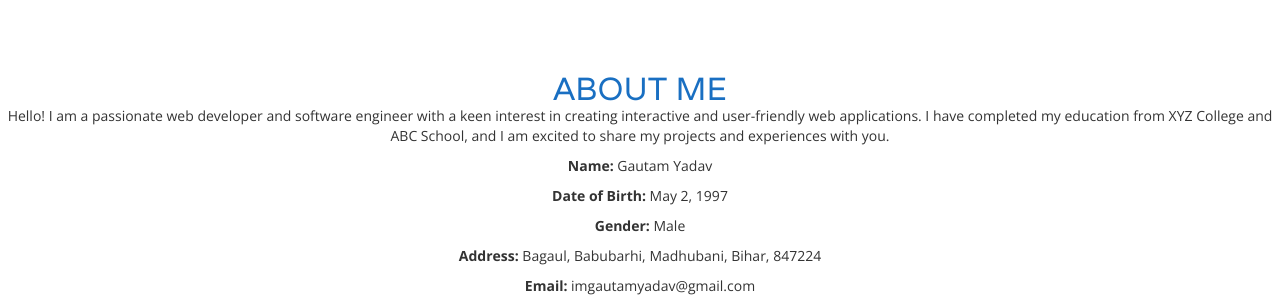
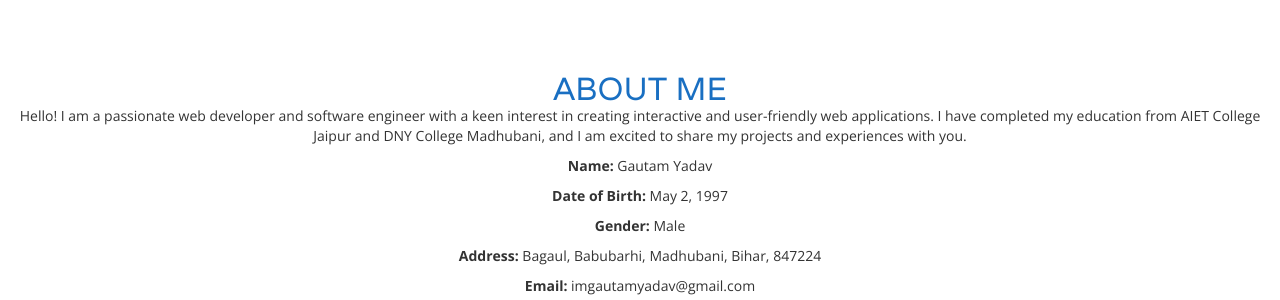
Before and after one commit to GautamNarayanYadav/gautamyadav, a Django app: page / in a window 1280 px wide. Shown: the part 889-1189 px from the top of the page. Run offline with Django 4.2, Linux system fonts and the light colour scheme; some libraries are stand-ins or nearby versions.

Commit message:
Initial commit

```diff
--- a/templates/index.html
+++ b/templates/index.html
@@ -120,7 +120,9 @@
             <div>
         <h2>About Me</h2>
         <p>
-            Hello! I am a passionate web developer and software engineer with a keen interest in creating interactive and user-friendly web applications. I have completed my education from XYZ College and ABC School, and I am excited to share my projects and experiences with you.
+            Hello! I am a passionate web developer and software engineer with a keen interest in creating interactive
+            and user-friendly web applications. I have completed my education from AIET College Jaipur and
+            DNY College Madhubani, and I am excited to share my projects and experiences with you.
         </p>
 
         <div id="about-me">
```
